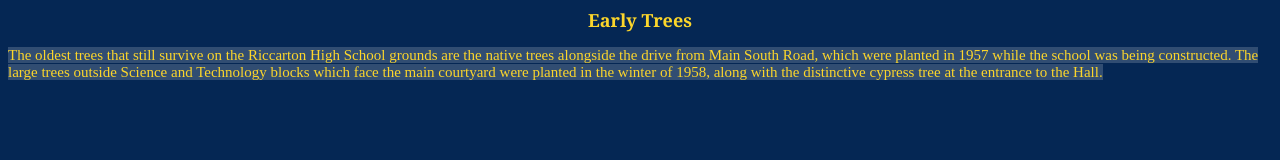
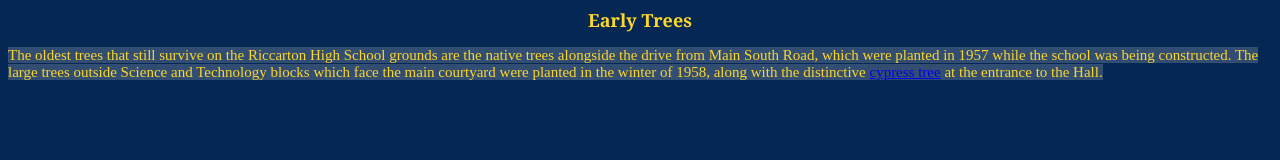
Before and after one commit to seantaylorRHS/Significant-Trees-of-Riccarton-High-School, a plain HTML site: page Early-Trees.html in a window 1280 px wide. Drawn offline with Linux system fonts and the light colour scheme.

Commit message:
more html

```diff
--- a/Early-Trees.html
+++ b/Early-Trees.html
@@ -8,6 +8,6 @@
     Early Trees
   </h2>
   <p1>
-    The oldest trees that still survive on the Riccarton High School grounds are the native trees alongside the drive from Main South Road, which were planted in 1957 while the school was being constructed. The large trees outside Science and Technology blocks which face the main courtyard were planted in the winter of 1958, along with the distinctive cypress tree at the entrance to the Hall.
+    The oldest trees that still survive on the Riccarton High School grounds are the native trees alongside the drive from Main South Road, which were planted in 1957 while the school was being constructed. The large trees outside Science and Technology blocks which face the main courtyard were planted in the winter of 1958, along with the distinctive <a href="https://en.wikipedia.org/wiki/Cypress">cypress tree</a> at the entrance to the Hall.
   </p1>
 </body>
```
